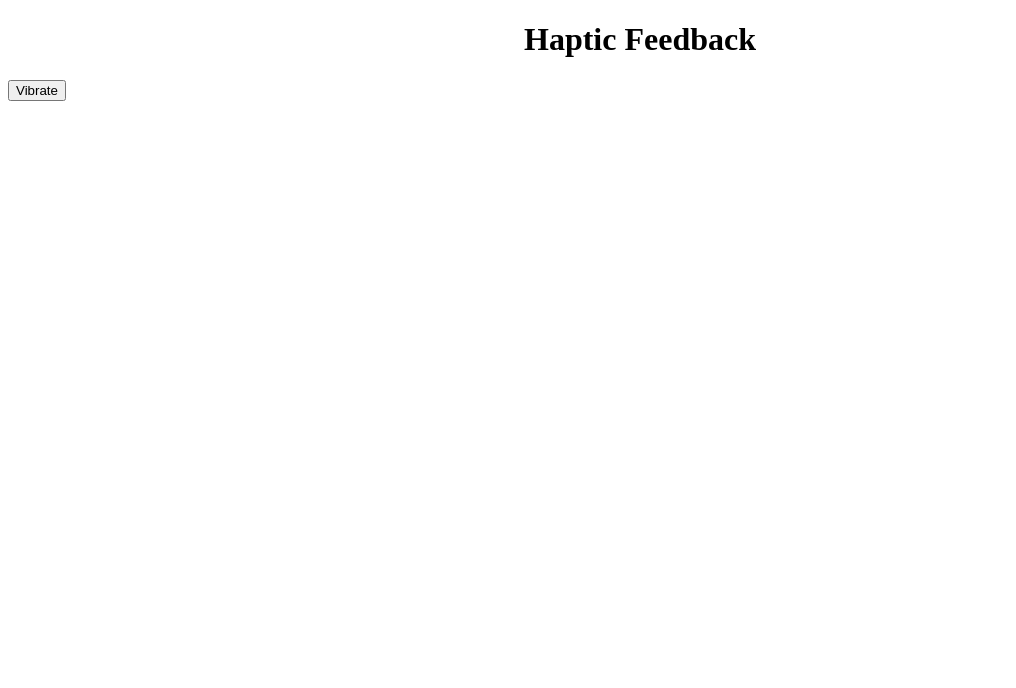
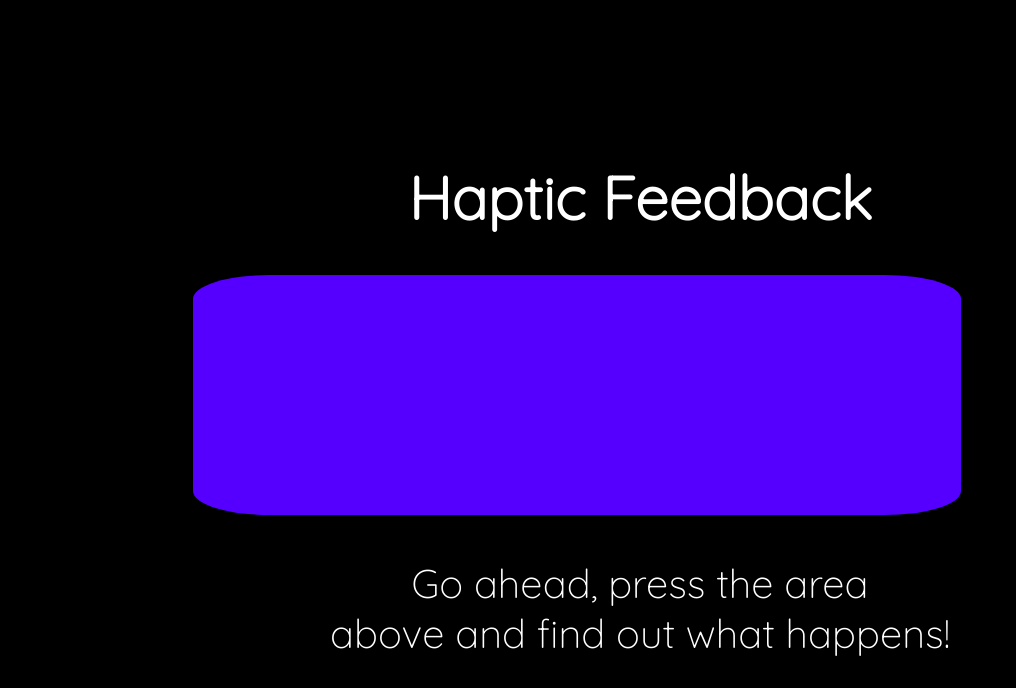
Before and after one commit to fyashjc/Haptic-Feedback, a plain HTML site: page index.html in a window 1280 px wide. Shown: the whole page, without its empty margins (0-1016 px from the left). Drawn offline with Linux system fonts and the light colour scheme.

Commit message:
Styling toegevoegd

```diff
--- a/index.html
+++ b/index.html
@@ -7,7 +7,8 @@
 
 <body>
   <h1>Haptic Feedback</h1>
-  <button onclick="vibrateDevice()">Vibrate</button>
+  <button onclick="vibrateDevice()"></button>
+  <p>Go ahead, press the area<br>above and find out what happens!</p>
 </body>
 
 <script>
--- a/style.css
+++ b/style.css
@@ -1,3 +1,30 @@
+@import url('https://fonts.googleapis.com/css2?family=Quicksand:wght@300&display=swap');
+
+* {
+    background-color: black;
+
+}
+
 h1 {
     text-align: center;
+    font-family: 'Quicksand', sans-serif;
+    font-size: 60px;
+    margin-top: 20vh;
+    color: white;
 }
+
+button {
+    width: 60vw;
+    height: 30vh;
+    margin-left: 185px;
+    background-color: #5500ff;
+    border: none;
+    border-radius: 10%;
+}
+
+p {
+    text-align: center;
+    font-size: 40px;
+    font-family: 'Quicksand', sans-serif;
+    color: white;
+}
```
